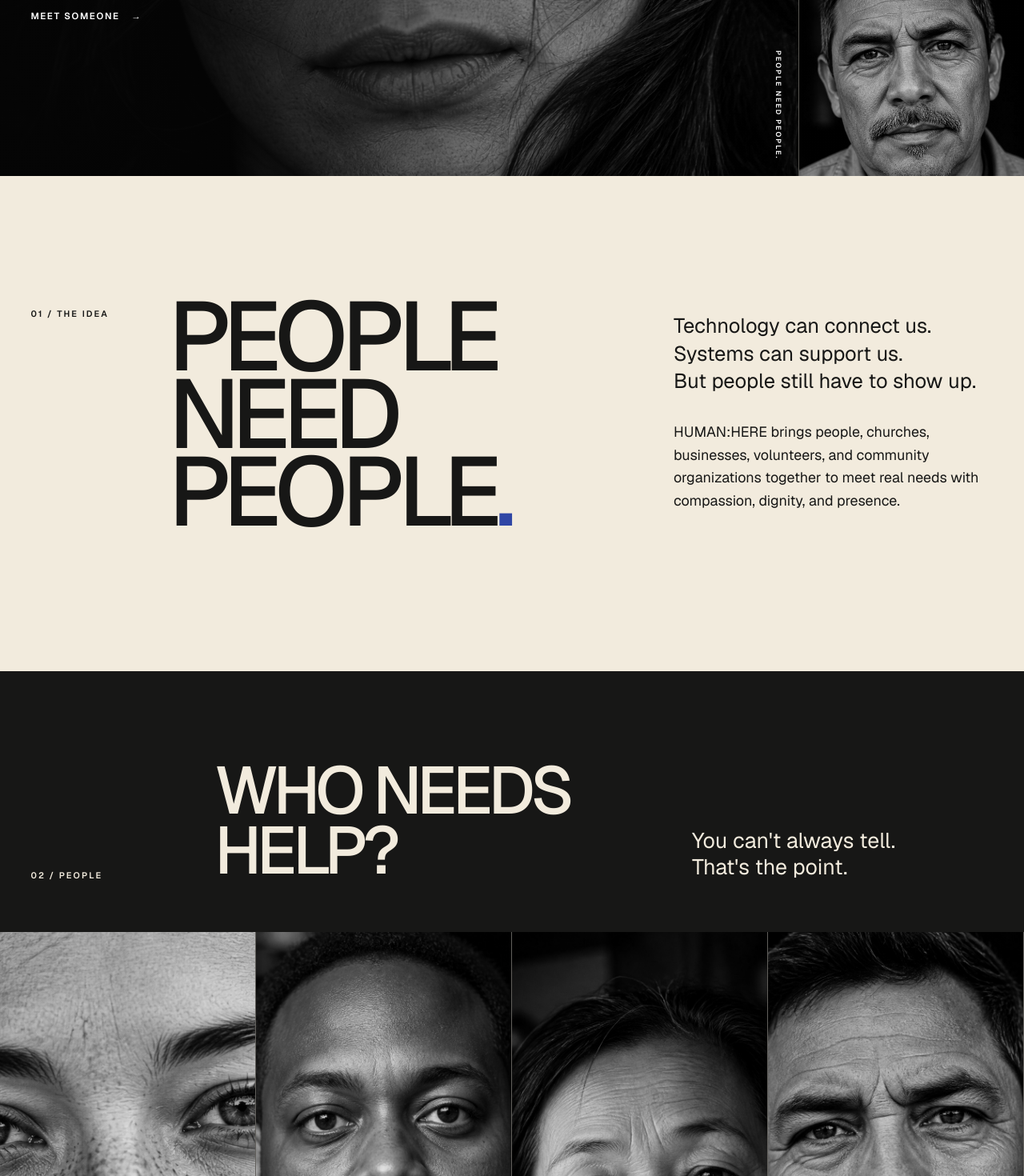
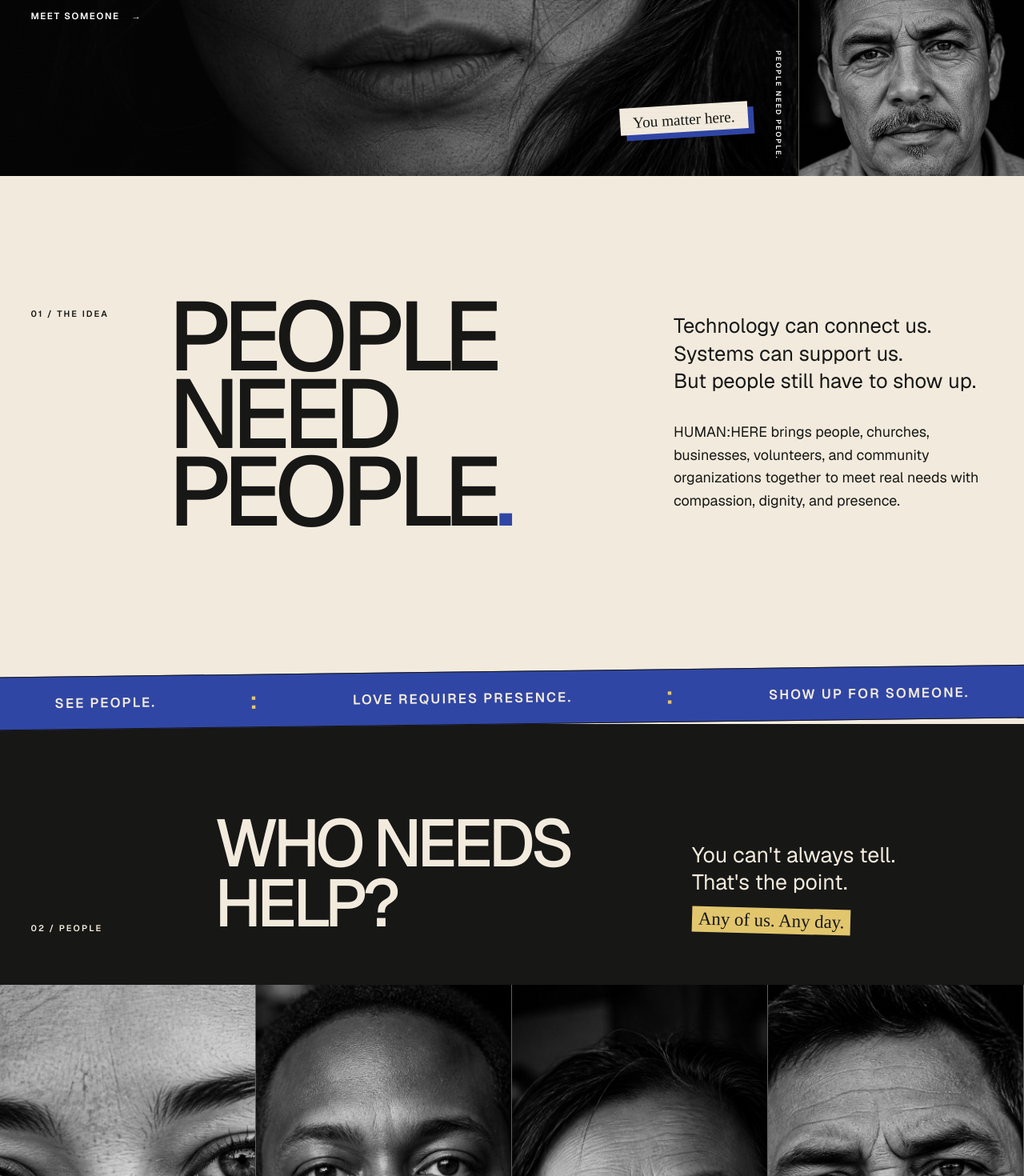
Before and after one commit to mrinfinitum/humanhere, a Next.js app: page / in a window 1280 px wide. Shown: the part 580-2050 px from the top of the page at 80% size. Built offline with nearby package versions, Linux system fonts and the light colour scheme.

Commit message:
Warm up HUMAN:HERE visual direction

```diff
--- a/src/app/globals.css
+++ b/src/app/globals.css
@@ -40,6 +40,15 @@ body {
   font-size: 16px;
   line-height: 1.45;
   overflow-x: clip;
+}
+
+body::before {
+  position: fixed;
+  z-index: 100;
+  inset: 0;
+  background-image: repeating-linear-gradient(0deg, transparent 0 4px, rgba(23, 23, 22, 0.016) 4px 5px);
+  content: "";
+  pointer-events: none;
 }
 
 a { color: inherit; text-decoration: none; }
@@ -117,6 +126,7 @@ img { filter: grayscale(1); }
 
 .button:hover { background: var(--human-ink); }
 .button--small { padding: 0.7rem 1.25rem; }
+.button--small { border-radius: 999px; }
 
 /* Brand system */
 .brand-lockup {
@@ -269,6 +279,21 @@ img { filter: grayscale(1); }
   text-transform: uppercase;
 }
 .hero__support { margin: 0 0 1rem; font-size: clamp(0.92rem, 1.2vw, 1.15rem); letter-spacing: 0.02em; }
+.hero__hand-note {
+  position: absolute;
+  z-index: 3;
+  right: calc(22% + 5vw);
+  bottom: 3.4rem;
+  margin: 0;
+  padding: .55rem 1rem .4rem;
+  background: var(--human-paper);
+  box-shadow: .45rem .45rem 0 var(--lapis);
+  color: var(--human-ink);
+  font-family: "Bradley Hand", "Segoe Print", cursive;
+  font-size: clamp(1rem, 1.5vw, 1.45rem);
+  line-height: 1;
+  transform: rotate(-3.5deg);
+}
 .hero__caption {
   position: absolute;
   z-index: 2;
@@ -301,6 +326,30 @@ img { filter: grayscale(1); }
 .statement-section__body p { margin: 0 0 2rem; font-size: clamp(1rem, 1.4vw, 1.25rem); line-height: 1.6; }
 .statement-section__body p:first-child { font-size: clamp(1.3rem, 2vw, 2rem); line-height: 1.35; }
 
+.street-ribbon {
+  position: relative;
+  z-index: 4;
+  overflow: hidden;
+  padding-block: 1.25rem;
+  border-block: 1px solid var(--human-ink);
+  background: var(--lapis);
+  color: var(--human-paper);
+  transform: rotate(-.7deg) scale(1.01);
+}
+.street-ribbon > div {
+  display: flex;
+  align-items: center;
+  justify-content: space-around;
+  gap: 2rem;
+  min-width: max-content;
+  padding-inline: 2rem;
+  font-size: clamp(.82rem, 1.3vw, 1.1rem);
+  font-weight: 560;
+  letter-spacing: .12em;
+  text-transform: uppercase;
+}
+.street-ribbon span[aria-hidden="true"] { color: var(--butter); font-size: 1.8em; line-height: .6; }
+
 /* Faces */
 .faces-section { padding-block: 7rem; background: var(--human-ink); color: var(--human-paper); }
 .faces-section__intro {
@@ -323,6 +372,18 @@ img { filter: grayscale(1); }
   text-transform: uppercase;
 }
 .faces-section__intro > p:last-child { margin: 0; font-size: clamp(1.35rem, 2.1vw, 2rem); line-height: 1.25; }
+.human-aside {
+  display: block;
+  width: fit-content;
+  margin-top: 1rem;
+  padding: .2rem .5rem;
+  background: var(--butter);
+  color: var(--human-ink);
+  font-family: "Bradley Hand", "Segoe Print", cursive;
+  font-size: .85em;
+  line-height: 1.1;
+  transform: rotate(1.5deg);
+}
 
 .portrait-track { display: grid; grid-template-columns: repeat(4, 1fr); padding-inline: 0; }
 .portrait-card { position: relative; min-height: min(59vw, 730px); overflow: hidden; background: #222; border-right: 1px solid rgba(242,235,221,.3); }
@@ -362,12 +423,25 @@ img { filter: grayscale(1); }
 
 /* Work */
 .work-section { padding-block: clamp(7rem, 11vw, 11rem); }
-.work-section__heading { display: grid; grid-template-columns: .42fr 1.8fr; gap: 2rem; margin-bottom: clamp(4rem, 8vw, 8rem); }
+.work-section__heading { display: grid; grid-template-columns: .42fr 1.45fr .45fr; gap: 2rem; align-items: end; margin-bottom: clamp(4rem, 8vw, 8rem); }
+.work-section__note {
+  width: fit-content;
+  margin: 0 0 .6rem;
+  padding: .7rem .9rem;
+  border: 1px solid var(--human-ink);
+  font-family: "Bradley Hand", "Segoe Print", cursive;
+  font-size: clamp(1rem, 1.5vw, 1.4rem);
+  line-height: 1.15;
+  transform: rotate(2deg);
+}
 .work-grid { display: grid; grid-template-columns: repeat(4, 1fr); border-top: 1px solid var(--human-ink); }
 .work-grid article { min-height: 310px; padding: 1.5rem; border-right: 1px solid var(--human-ink); }
 .work-grid article:first-child { border-left: 1px solid var(--human-ink); }
+.work-grid article:nth-child(even) { background: color-mix(in srgb, var(--clay) 7%, var(--human-paper)); }
 .work-grid span { font-size: .58rem; letter-spacing: .15em; }
 .work-grid h3 { margin: 5rem 0 .5rem; font-size: clamp(2rem, 3.5vw, 4rem); font-weight: 430; letter-spacing: -.05em; text-transform: uppercase; }
+.work-grid article:nth-child(2) h3,
+.work-grid article:nth-child(4) h3 { transform: rotate(-1deg); }
 .work-grid p { max-width: 14rem; margin: 0; font-size: .88rem; }
 
 /* Impact */
@@ -390,6 +464,17 @@ img { filter: grayscale(1); }
 .faith-section__colon { display: flex; flex-direction: column; align-items: center; font-size: clamp(8rem, 16vw, 17rem); line-height: .38; color: var(--human-paper); opacity: .18; transform: translateY(.2em); }
 .faith-section h2 { margin-bottom: 3rem; }
 .faith-section__grid > div:last-child > p { max-width: 42rem; margin: 0 0 1.7rem; font-size: clamp(1.15rem, 1.8vw, 1.65rem); line-height: 1.45; }
+.faith-section__grid > div:last-child > .faith-section__note {
+  width: fit-content;
+  margin: 2.4rem 0 1.6rem;
+  padding: .55rem .85rem .4rem;
+  background: var(--human-paper);
+  color: var(--lapis);
+  font-family: "Bradley Hand", "Segoe Print", cursive;
+  font-size: clamp(1.25rem, 2vw, 1.85rem);
+  line-height: 1;
+  transform: rotate(-2deg);
+}
 .faith-section .text-link { margin-top: 1rem; color: #fff; }
 
 /* Actions */
@@ -437,7 +522,14 @@ img { filter: grayscale(1); }
 
 /* Social */
 .social-section { padding-block: clamp(7rem, 11vw, 11rem); }
-.social-section__heading { display: grid; grid-template-columns: .42fr 1.4fr; gap: 2rem; margin-bottom: 5rem; }
+.social-section__heading { display: grid; grid-template-columns: .42fr 1.1fr .45fr; gap: 2rem; align-items: end; margin-bottom: 5rem; }
+.social-section__heading > p:last-child {
+  margin: 0 0 .6rem;
+  font-family: "Bradley Hand", "Segoe Print", cursive;
+  font-size: clamp(1.1rem, 1.7vw, 1.6rem);
+  line-height: 1.15;
+  transform: rotate(-2deg);
+}
 .social-section h2 { max-width: 12ch; }
 .social-track { display: grid; grid-template-columns: repeat(4, 1fr); gap: 1rem; }
 .social-card { position: relative; aspect-ratio: 4 / 5; overflow: hidden; background: var(--human-ink); color: #fff; }
@@ -469,6 +561,7 @@ img { filter: grayscale(1); }
   .desktop-nav { gap: 1.1rem; }
   .hero__faces { grid-template-columns: minmax(0, 1fr) 24%; }
   .hero__caption { right: calc(24% + 1rem); }
+  .hero__hand-note { right: calc(24% + 3vw); }
   .statement-section__grid,
   .faces-section__intro,
   .story-statement__content,
@@ -536,6 +629,7 @@ img { filter: grayscale(1); }
   .hero h1 { margin-bottom: 1rem; font-size: clamp(4.1rem, 20vw, 6.3rem); line-height: .76; }
   .hero__support { max-width: 19rem; font-size: .84rem; }
   .hero__caption { display: none; }
+  .hero__hand-note { right: 1.4rem; bottom: calc(22svh + 1.4rem); font-size: 1rem; }
 
   .statement-section { padding-block: 6.5rem; }
   .statement-section__grid { grid-template-columns: 1fr; gap: 2.5rem; }
@@ -564,6 +658,7 @@ img { filter: grayscale(1); }
 
   .work-section { padding-block: 6.5rem; }
   .work-section__heading { grid-template-columns: 1fr; margin-bottom: 4rem; }
+  .work-section__note { margin-top: 1rem; }
   .work-grid { grid-template-columns: 1fr; }
   .work-grid article,
   .work-grid article:nth-child(3) { min-height: 190px; border-right: 1px solid var(--human-ink); border-left: 1px solid var(--human-ink); }
@@ -594,6 +689,7 @@ img { filter: grayscale(1); }
 
   .social-section { padding-block: 6.5rem; }
   .social-section__heading { grid-template-columns: 1fr; margin-bottom: 3rem; }
+  .social-section__heading > p:last-child { margin-top: .5rem; }
   .social-track { display: flex; overflow-x: auto; scroll-snap-type: x mandatory; padding-right: 0; scrollbar-width: none; }
   .social-track::-webkit-scrollbar { display: none; }
   .social-card { flex: 0 0 72vw; scroll-snap-align: start; }
--- a/src/app/page.tsx
+++ b/src/app/page.tsx
@@ -33,6 +33,16 @@ export default function Home() {
           <p>HUMAN:HERE brings people, churches, businesses, volunteers, and community organizations together to meet real needs with compassion, dignity, and presence.</p>
         </StatementSection>
 
+        <aside className="street-ribbon" aria-label="HUMAN:HERE movement statements">
+          <div>
+            <span>See people.</span>
+            <span aria-hidden="true">:</span>
+            <span>Love requires presence.</span>
+            <span aria-hidden="true">:</span>
+            <span>Show up for someone.</span>
+          </div>
+        </aside>
+
         <PortraitGrid />
 
         <section className="story-statement" aria-labelledby="story-heading">
@@ -59,6 +69,7 @@ export default function Home() {
             <div className="work-section__heading">
               <p className="eyebrow">04 / What we do</p>
               <h2 id="work-heading">Presence into practice.</h2>
+              <p className="work-section__note">Built with people.<br />Never just for them.</p>
             </div>
             <div className="work-grid">
               {work.map((item, index) => (
@@ -82,6 +93,7 @@ export default function Home() {
               <h2 id="faith-heading">Why we show up</h2>
               <p>Jesus taught us to see people others pass by, love our neighbors, and serve with humility.</p>
               <p>Our faith is why we act.<br />Our help is offered with dignity and without condition.</p>
+              <p className="faith-section__note">Love looks like showing up.</p>
               <a className="text-link" href="mailto:hello@humanhere.co?subject=Tell%20me%20more%20about%20your%20why">Our why <span aria-hidden="true">→</span></a>
             </div>
           </div>
@@ -94,6 +106,7 @@ export default function Home() {
           <div className="page-shell social-section__heading">
             <p className="eyebrow">Made to move</p>
             <h2 id="social-heading">A message bigger than a feed.</h2>
+            <p>Screenshot it. Print it. Pass it on.</p>
           </div>
           <div className="social-track page-shell">
             <SocialCard variant="portrait" image="/images/portrait-james.jpg" imageAlt="Portrait of James" headline={<>Don&apos;t<br />scroll<br />past me<span className="headline-period">.</span></>} />
--- a/src/components/Hero.tsx
+++ b/src/components/Hero.tsx
@@ -39,6 +39,7 @@ export function Hero() {
         <p className="hero__support">Human connection cannot be automated.</p>
         <a className="text-link text-link--inverse" href="#stories">Meet someone <span aria-hidden="true">→</span></a>
       </div>
+      <p className="hero__hand-note">You matter here.</p>
       <div className="hero__caption" aria-hidden="true">People need people.</div>
     </section>
   );
--- a/src/components/PortraitGrid.tsx
+++ b/src/components/PortraitGrid.tsx
@@ -7,7 +7,7 @@ export function PortraitGrid() {
       <div className="page-shell faces-section__intro">
         <p className="eyebrow">02 / People</p>
         <h2 id="faces-heading">Who needs help?</h2>
-        <p>You can&apos;t always tell.<br />That&apos;s the point.</p>
+        <p>You can&apos;t always tell.<br />That&apos;s the point.<span className="human-aside">Any of us. Any day.</span></p>
       </div>
       <div className="portrait-track page-shell" role="list" aria-label="Community portraits">
         {portraits.map((portrait, index) => (
```
